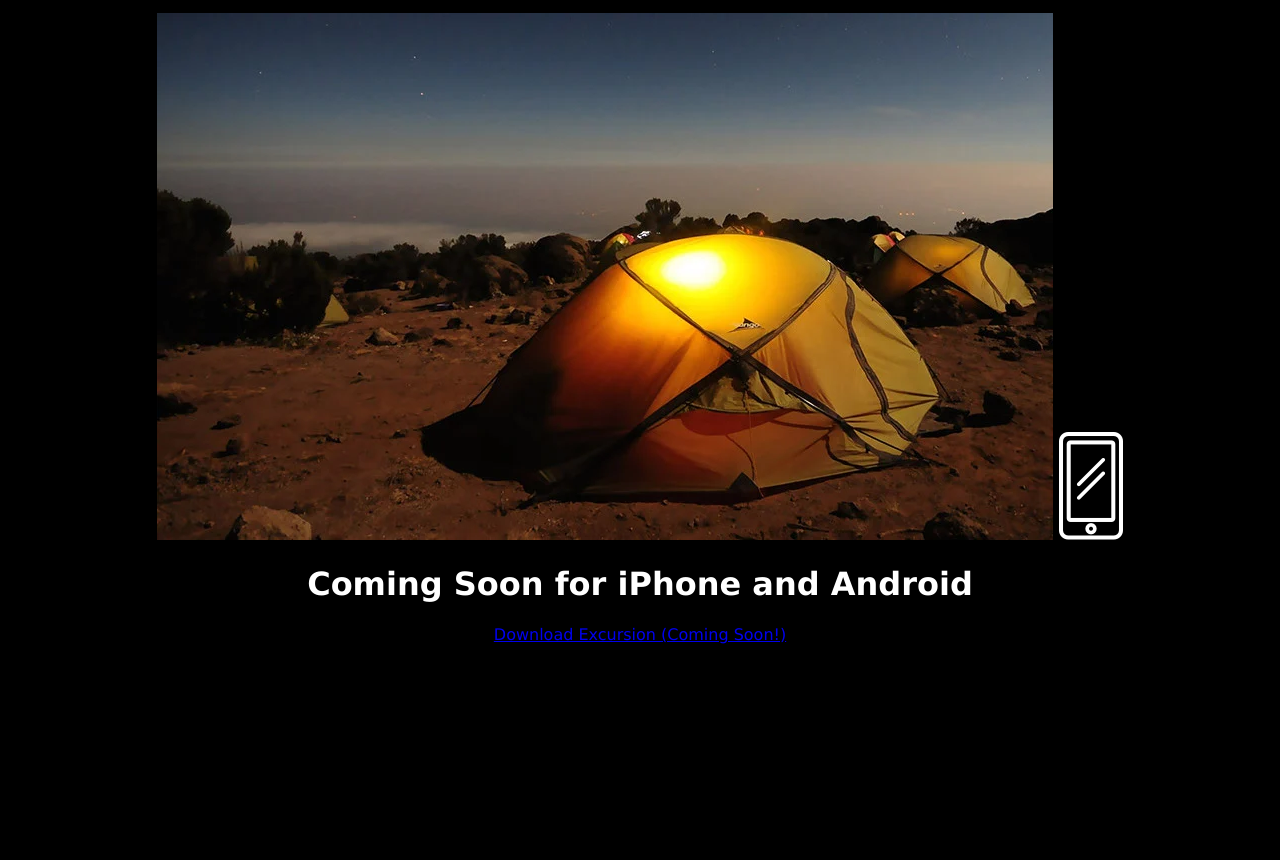
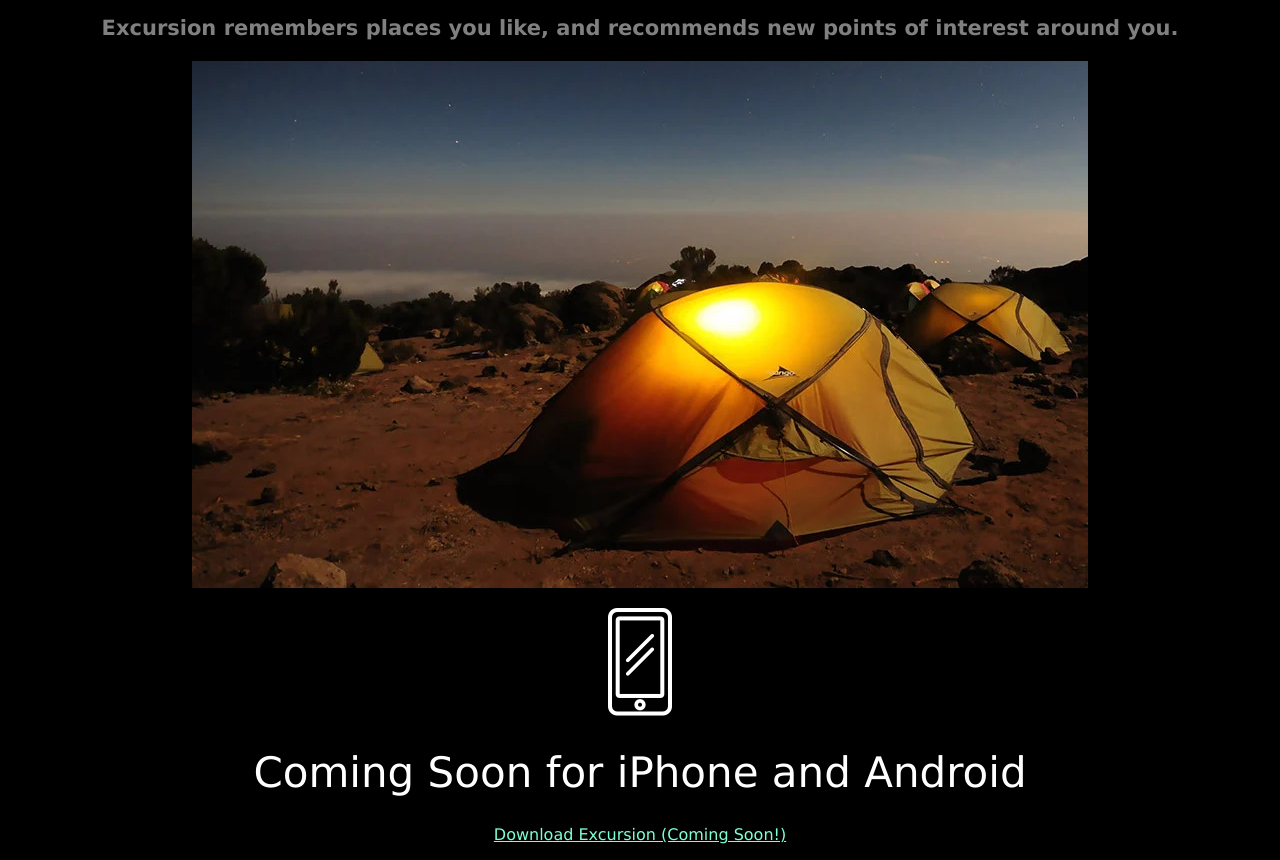
Before and after one commit to Rafaelbpm/excursion, a plain HTML site: page index.html in a window 1280 px wide. Shown: the part 417-1277 px from the top of the page. Before the commit the page ends 1077 px from the top, so only its background shows below. Drawn offline with Linux system fonts and the light colour scheme.

```diff
--- a/index.html
+++ b/index.html
@@ -9,18 +9,20 @@
   </head>
   <body>
     <h1 class="header--main">Discover hidden places in the world around you</h1>
-    <p><a href="#"> Download Excursion (Coming Soon!)</a></p>
-    <video src="resources\videos\excursion.mp4" autoplay loop></video>
+    <p><a class="link--cta" href="#"> Download Excursion (Coming Soon!)</a></p>
+    <video autoplay loop>
+      <source src="resources\videos\excursion.mp4" type="video/mp4" />
+    </video>
 
-    <h1>Your personal travel guide</h1>
-    <p>
+    <h2 class="header-secondary">Your personal travel guide</h2>
+    <h3 class="header--sub--header">
       Excursion remembers places you like, and recommends new points of interest
       around you.
-    </p>
-    <img src="resources\images\camp.webp" alt="Orange tent at night" />
-    <img src="resources\images\phone.webp" alt="mobile icon" />
-    <h1>Coming Soon for iPhone and Android</h1>
-    <p><a href="#"> Download Excursion (Coming Soon!)</a></p>
+    </h3>
+    <p><img src="resources\images\camp.webp" alt="Orange tent at night" /></p>
+    <p><img src="resources\images\phone.webp" alt="mobile icon" /></p>
+    <h1 class="header-secondary">Coming Soon for iPhone and Android</h1>
+    <p><a class="link--cta" href="#"> Download Excursion (Coming Soon!)</a></p>
   </body>
 
   <footer></footer>
--- a/resources/css/style.css
+++ b/resources/css/style.css
@@ -3,15 +3,29 @@
   text-align: center;
   font-family: Verdana, Geneva, Tahoma, sans-serif;
 }
-.header--main{
-    font-weight: normal;
-    font-size: 50px;
-    color: white;
-}
-h1 {
+
+/* HEADINGS */
+
+.header--main {
+  font-weight: normal;
+  font-size: 50px;
   color: white;
 }
 
-p {
-  color: grey;
+.header-secondary{
+    font-weight: 300;
+    font-size: 42px;
+    color: white;
 }
+
+.header--sub--header{
+    font-size: 21px;
+    color: gray;
+}
+
+/* lINKS */
+
+.link--cta {
+  font-size: 16px;
+  color: aquamarine;
+}
```
